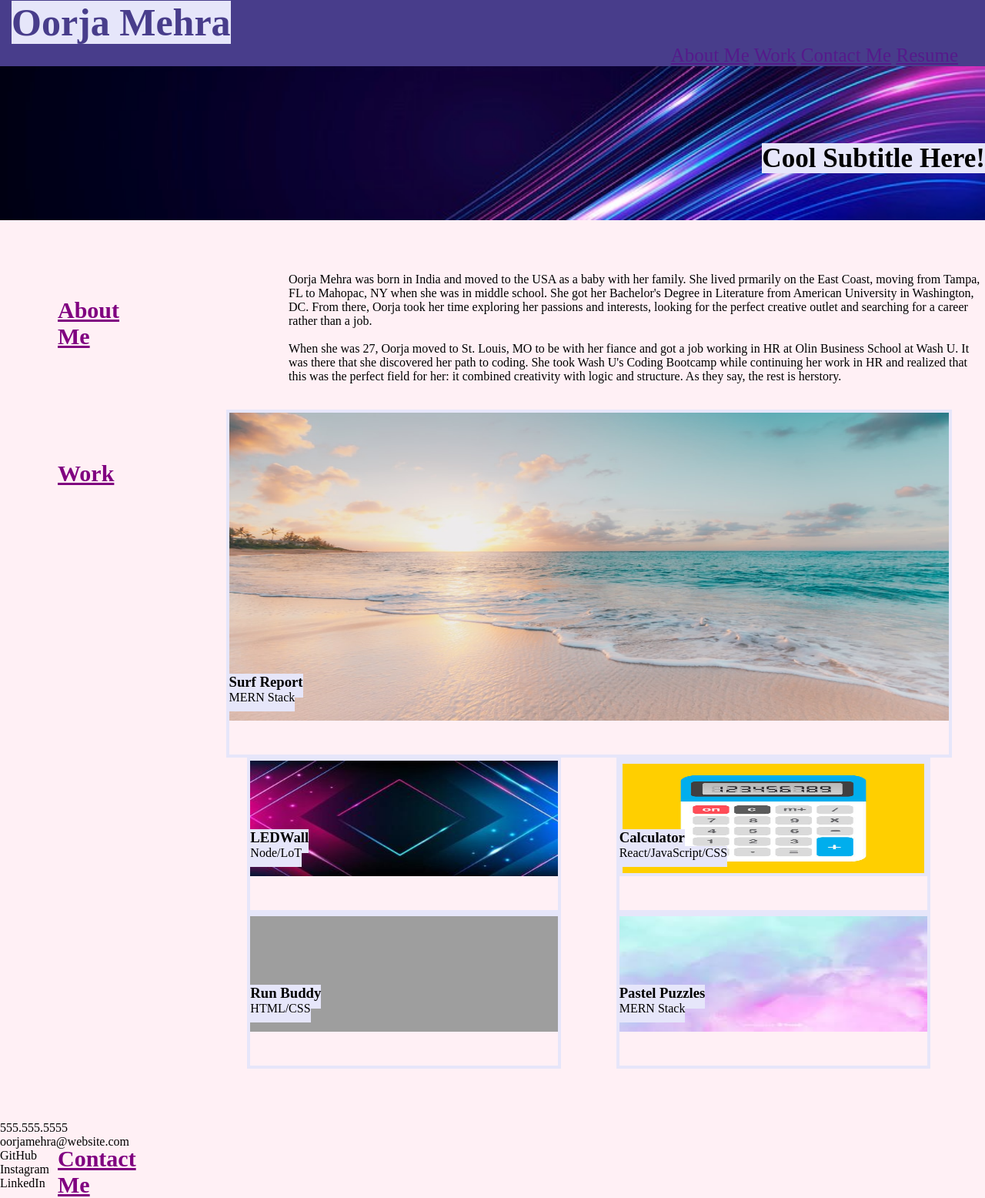
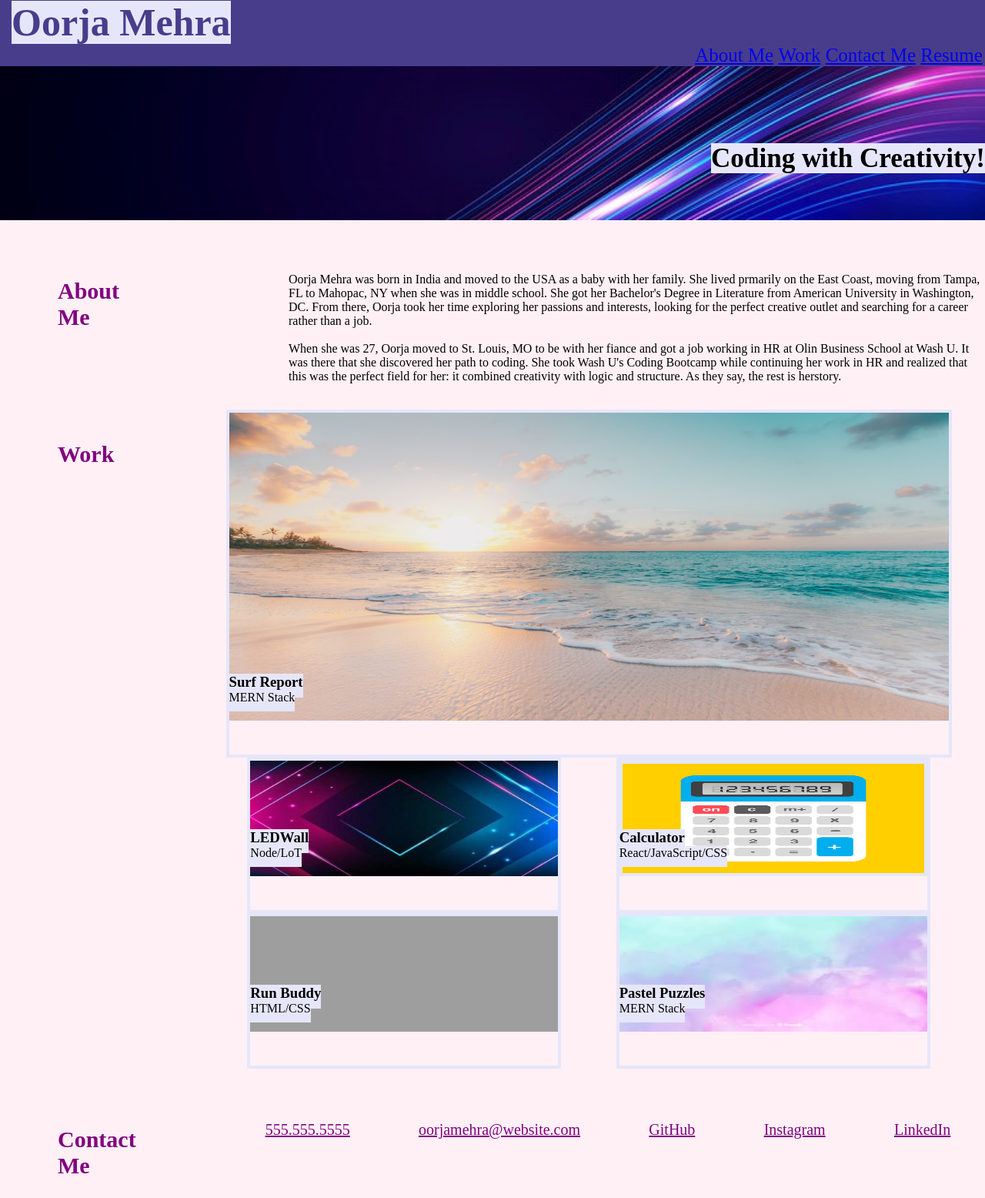
Before and after one commit to oorjamehra/MehraPortfolioPage, a plain HTML site: page index.html in a window 1280 px wide. Shown: the whole page at 77% size. After the commit the page ends 1531 px from the top, so only its background shows below. Drawn offline with Linux system fonts and the light colour scheme; grey boxes are pictures that could not be loaded.

Commit message:
finishing touches

```diff
--- a/index.html
+++ b/index.html
@@ -12,25 +12,26 @@
     <div class="header">
       <h1><span>Oorja Mehra</span></h1>
       <!--Nav Bar-->
-    <div class="navbar">
-      <nav><span>
-        <a href="">About Me</a>
-        <a href="">Work</a>
-        <a href="">Contact Me</a>
-        <a href="">Resume</a>
-    </span></nav>
-    </div>
+      <nav>
+        <ul class="nav">
+          <li style="list-style-type: none"><a href="#AB">About Me</a></li>
+          <li style="list-style-type: none"><a href="#Work">Work</a></li>
+          <li style="list-style-type: none"><a href="#CM">Contact Me</a></li>
+          <li style="list-style-type: none">
+            <a href="./assets/Oorja-Mehra Resume.pdf" target="_blank">Resume</a></li>
+        </ul>
+    </nav>
     </div>
     </header>
     <div class ="hero">
       <!--Subtitle-->
       <div class ="subtitle">
-        <h3><span>Cool Subtitle Here!</span></h3>
+        <h3><span>Coding with Creativity!</span></h3>
       </div>
     </div>
     <!--About Me section-->
-    <h2>About <br> Me</h2>
-    <div class="summary">
+    <h2><span>About <br> Me</span></h2>
+    <div id="AB" class="summary">
     <p>Oorja Mehra was born in India and moved to the USA as a baby with her family. She lived prmarily
         on the East Coast, moving from Tampa, FL to Mahopac, NY when she was in middle school. She got her
         Bachelor's Degree in Literature from American University in Washington, DC. From there, Oorja took
@@ -44,48 +45,54 @@
         creativity with logic and structure. As they say, the rest is herstory.
     </p></div>
     <!--Work Section-->
-    <h2>Work</h2>
-    <div class="content">
+    <h2><span>Work</span></h2>
+    <div id="Work" class="content">
         <div class="SurfReport">
-            <img src="./assets/surf-report.jpeg" class="Surf" style="width: 935px; height:400px">
+            <a href="./assets/surf-report.jpeg" target="_blank">
+            <img src="./assets/surf-report.jpeg" class="Surf" style="width: 935px; height:400px"></a>
             <div class="sub1">
             <h3><span>Surf Report</span></h3>
             <span>MERN Stack</span></div>
         </div>
         <div class="LEDWall">
-          <img src="./assets/led-wall.jpeg" class="LeW" style="width:400px; height:150px">
+          <a href="./assets/led-wall.jpeg" target="_blank">
+          <img src="./assets/led-wall.jpeg" class="LeW" style="width:400px; height:150px"></a>
           <div class="sub2">
           <h3><span>LEDWall</span></h3>
           <span>Node/LoT</span>
           </div>
         </div>
         <div class="Calc">
-          <img src="./assets/calculator.jpeg" class="Calc" style="width:400px; height:150px">
+          <a href="./assets/calculator.jpeg" target="_blank">
+          <img src="./assets/calculator.jpeg" class="Calc" style="width:400px; height:150px"></a>
           <div class="sub3">
           <h3><span>Calculator</span></h3>
           <span>React/JavaScript/CSS</span></div>
           </div>
         <div class="RunBuddy">
-          <img src="./assets/run-buddy.jpeg" class="RuBu" style="width:400px; height:150px">
+          <a href="./assets/run-buddy.jpeg" target="_blank">
+          <img src="./assets/run-buddy.jpeg" class="RuBu" style="width:400px; height:150px"></a>
           <div class="sub4">
           <h3><span>Run Buddy</span></h3>
           <span>HTML/CSS</span> </div>
         </div>
         <div class="PastelPuzzles">
-          <img src="./assets/pastel-puzzles.jpeg" class="Puzzles" style="width:400px; height:150px">
+          <a href="./assets/pastel-puzzles.jpeg" target="_blank">
+          <img src="./assets/pastel-puzzles.jpeg" class="Puzzles" style="width:400px; height:150px"></a>
           <div class="sub5">
           <h3><span>Pastel Puzzles</span></h3>
           <span>MERN Stack</span></div>
         </div>
     </div>
     <!--Contact Section-->
-    <h2>Contact <br> Me</h2>
-      <ul>
-        <li>555.555.5555</li>
-        <li>oorjamehra@website.com</li>
-        <li>GitHub</li>
-        <li>Instagram</li>
-        <li>LinkedIn</li>
+    <h2><span>Contact <br> Me</span></h2>
+    <div id="CM"></div>
+      <ul class="contact">
+        <li style="list-style-type: none">555.555.5555</li>
+        <li style="list-style-type: none">oorjamehra@website.com</li>
+        <li style="list-style-type: none">GitHub</li>
+        <li style="list-style-type: none">Instagram</li>
+        <li style="list-style-type: none">LinkedIn</li>
       </ul>
   </body>
 </html>
--- a/style.css
+++ b/style.css
@@ -23,16 +23,15 @@ body {
   background-color: darkslateblue;
 }
 
-.navbar {
-  display: flex;
-  flex-wrap: wrap;
-  justify-content: right;
-  padding-inline-end: 35px;
-}
-
-.navbar span{
+.nav {
+  list-style-type:none;
+  display:flex;
+  flex-direction:row;
+  align-items: flex-end;
+  justify-content: space-around;
+  padding-left: 900px;
+  font-size: 25px;
   color: lavender;
-  font-size:25px;
 }
 
 .subtitle {
@@ -59,10 +58,15 @@ h2 {
   color: purple;
   padding-left: 75px;
   font-size:30px;
-  text-decoration: underline;
   position:relative;
-  top: 100px;
+  top: 75px;
 }
+
+h2 span {
+  border-radius: 10px;
+  border-color: purple;
+}
+
 .summary {
   display:flex;
   flex-wrap: wrap;
@@ -84,6 +88,10 @@ h2 {
   border-style: solid;
 }
 
+.SurfReport:hover {
+ color: burlywood;
+}
+
 .sub1 span {
   padding-bottom: 10px;
   background-color: lavender;
@@ -98,6 +106,10 @@ h2 {
   border-style: solid;
 }
 
+.LEDWall:hover {
+    color: burlywood;
+}
+
 .sub2 span {
   padding-bottom: 10px;
   background-color: lavender;
@@ -110,7 +122,11 @@ h2 {
     border: 4px;
     border-color: lavender;
     border-style: solid;
-  }
+}
+
+.Calc:hover {
+    color: burlywood;
+}
 
   .sub3 span {
     padding-bottom: 10px;
@@ -118,13 +134,17 @@ h2 {
     position:relative;
     bottom: 65px;
     left:auto;
-}
+  }
 
 .RunBuddy {
     border: 4px;
     border-color: lavender;
     border-style: solid;
-  }
+}
+
+.RunBuddy:hover {
+    color: burlywood;
+}
 
   .sub4 span {
     padding-bottom: 10px;
@@ -138,7 +158,11 @@ h2 {
     border: 4px;
     border-color: lavender;
     border-style: solid;
-  }
+}
+
+.PastelPuzzles:hover {
+    color: burlywood;
+}
 
   .sub5 span {
     padding-bottom: 10px;
@@ -147,3 +171,15 @@ h2 {
     bottom: 65px;
     left:auto;
 }
+
+.contact {
+  list-style-type:none;
+  padding-left: 300px;
+  display: flex;
+  flex-direction: row;
+  align-items: flex-end;
+  justify-content: space-around;
+  font-size: 20px;
+  color: purple;
+  text-decoration:underline;
+}
```
Also changed, not shown: 1 other file.
